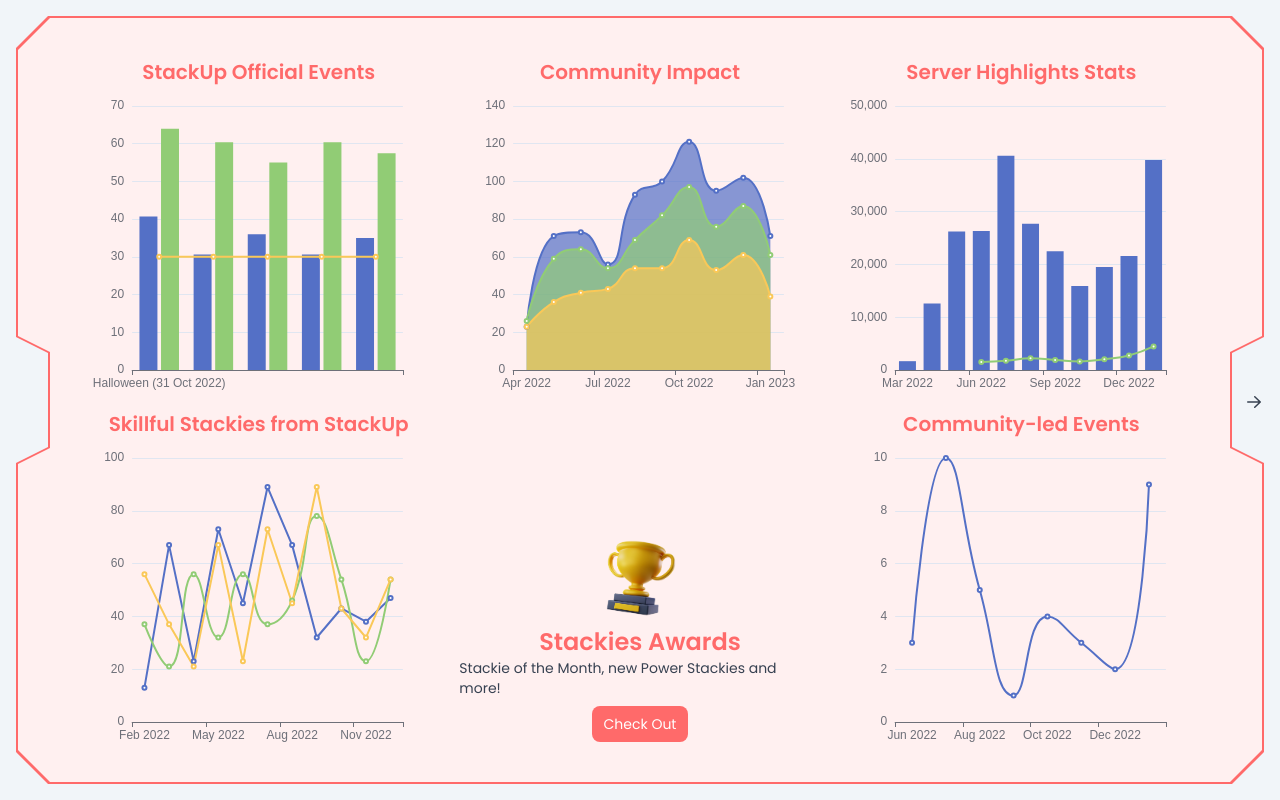
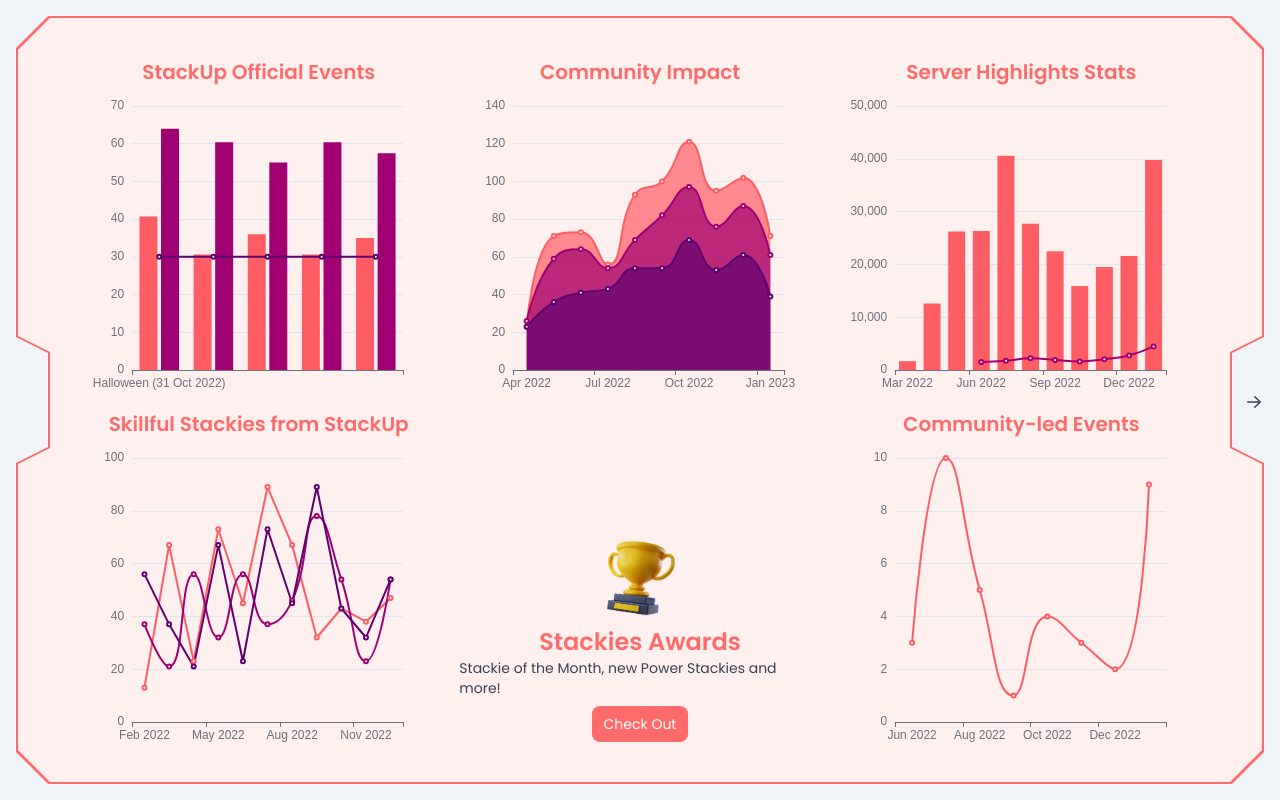
Before and after one commit to miguelbcodes/wall-of-fame, a React (Create React App) app: page / in a window 1280 px wide. Built offline with nearby package versions, Linux system fonts and the light colour scheme.

Commit message:
feat: add color pallete to charts

```diff
--- a/src/components/charts/BarChart.js
+++ b/src/components/charts/BarChart.js
@@ -4,6 +4,11 @@
 
 function BarChart({ dimensions, series, dataset }) {
     const option = {
+        color: [
+          '#FF5D64',
+          '#A00071',
+          '#60006F',
+        ],
         grid: {
           left: '15%',
           right: '10%',
```
